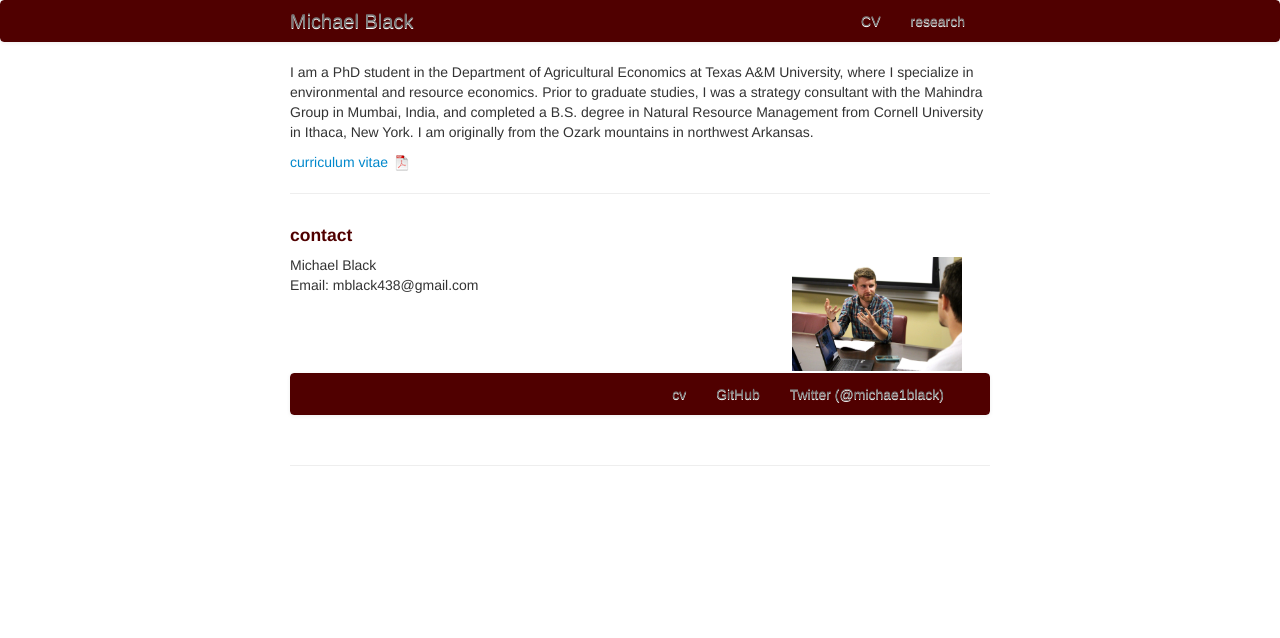
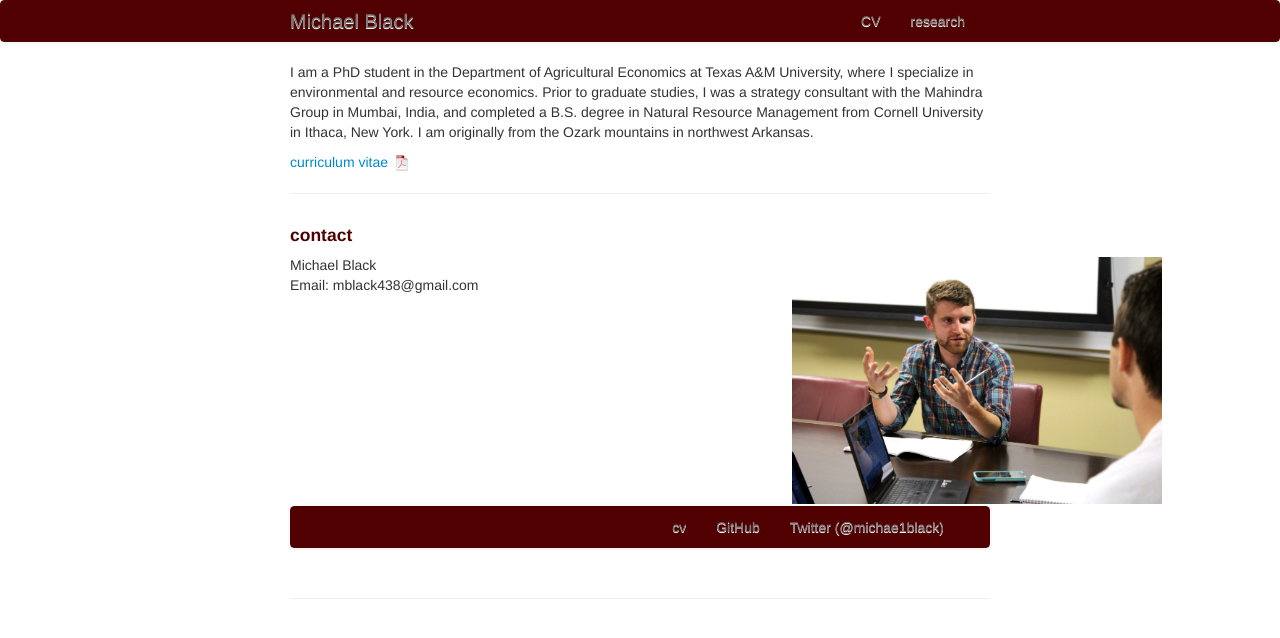
Before and after one commit to michael-black/michael-black.github.io, a Jekyll site: the page built from index.md, in a window 1280 px wide. Shown: the top 638 px of the page. Built offline with Jekyll 4.4.1, drawn with Linux system fonts in a browser that asks for light colours.

Commit message:
Attempt to make picture larger

```diff
--- a/index.md
+++ b/index.md
@@ -24,7 +24,7 @@ I am originally from the Ozark mountains in northwest Arkansas.
             Email: mblack438@gmail.com<br/>
         </div>
 
-        <div class="span2">
+        <div class="span4">
         <a href="../assets/Black_Photo.jpg">
             <img src="../assets/Black_Photo.jpg"
                   title="Michael Black" alt="Michael Black"/></a>
```
